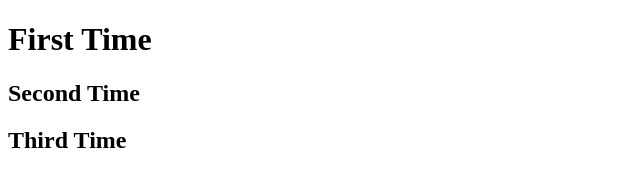
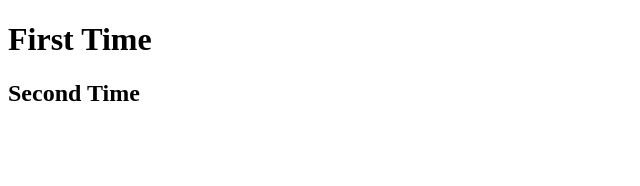
Before and after one commit to heinplus/Hein-, a plain HTML site: page index.html in a window 1280 px wide. Shown: the whole page, without its empty margins (0-640 px from the left). Drawn offline with Linux system fonts and the light colour scheme.

Commit message:
Revert "second time"
This reverts commit 1325c102e76c83a9b4dbd0d21fbff60504c088ad.

```diff
--- a/index.html
+++ b/index.html
@@ -11,7 +11,5 @@
 
     <h2>Second Time</h2>
 
-    <h2>Third Time</h2>
-
 </body>
 </html>
```
